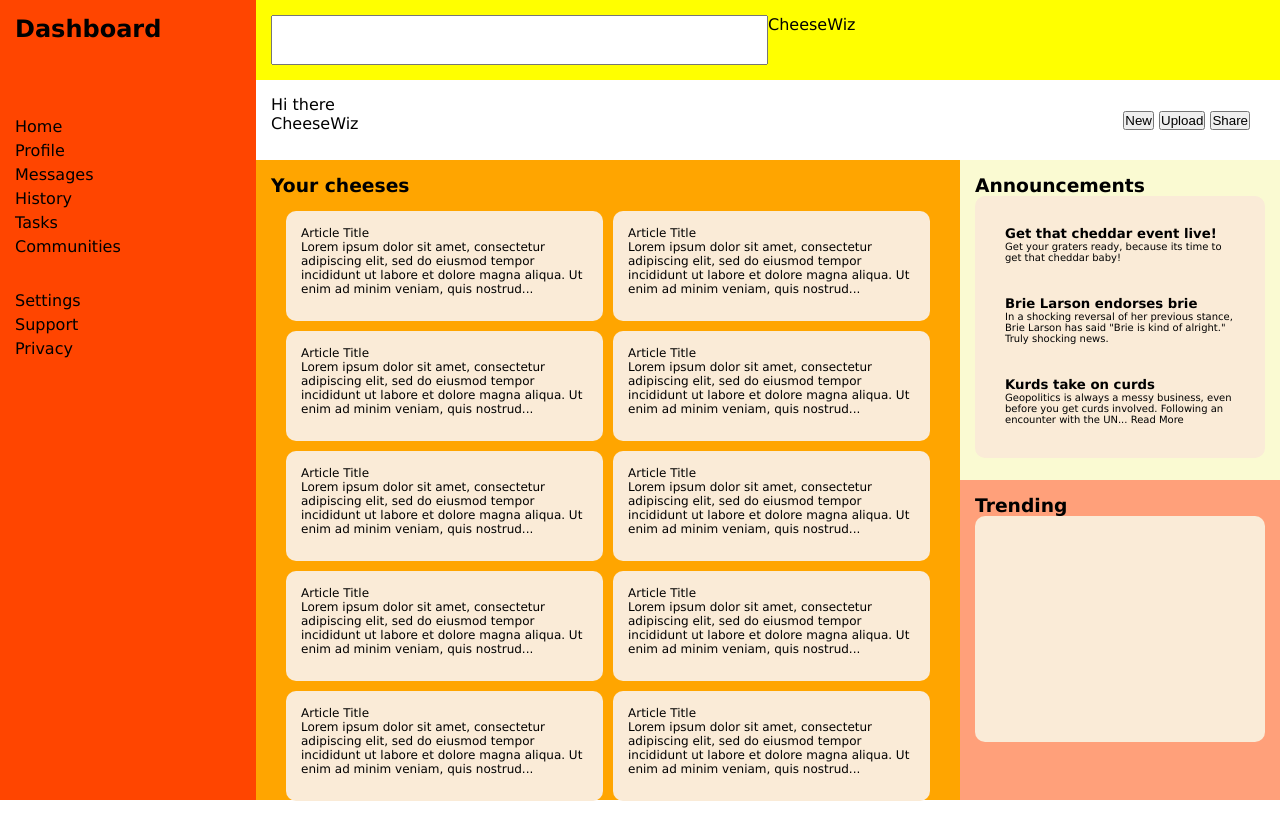
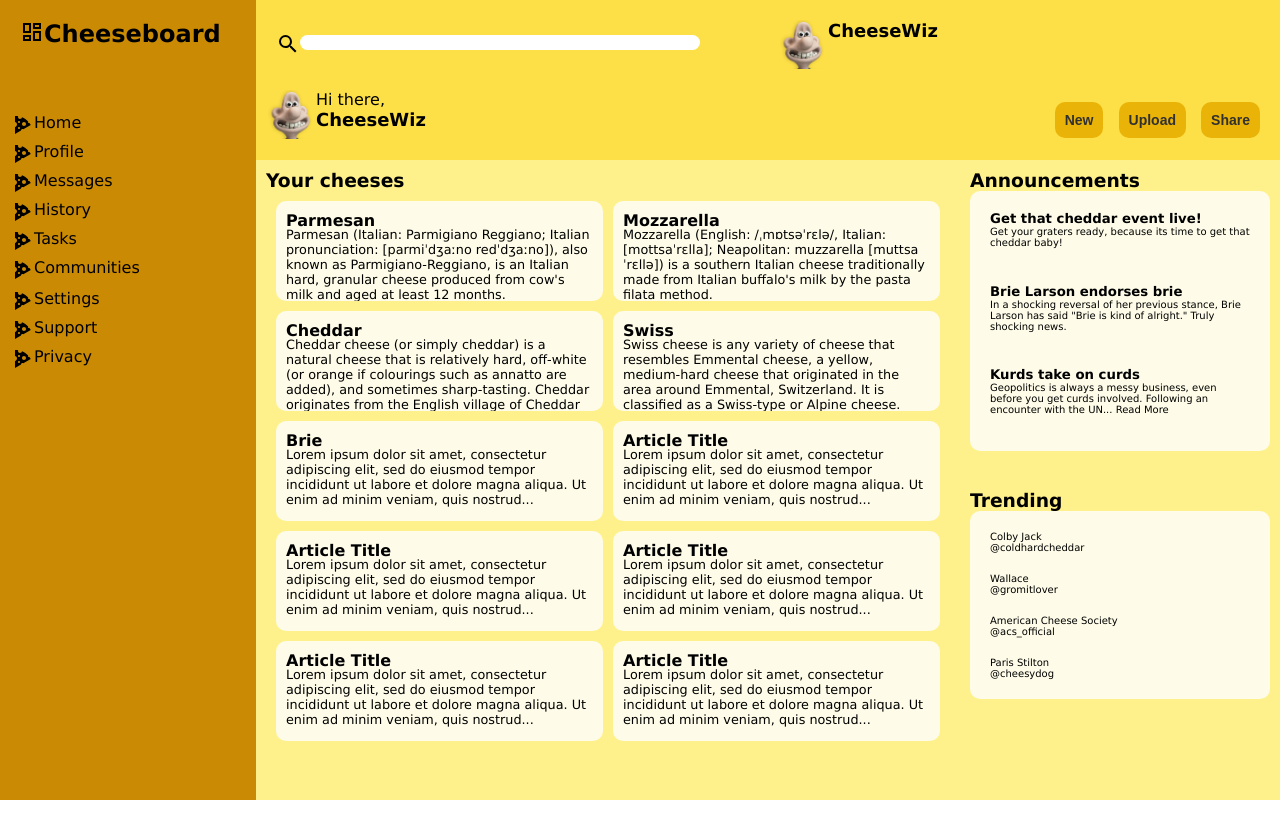
Before and after one commit to lawsonnuland/admin-dashboard, a plain HTML site: page index.html in a window 1280 px wide. Drawn offline with Linux system fonts and the light colour scheme.

Commit message:
Added images, improved styling and added scrolling for ease of use

```diff
--- a/index.html
+++ b/index.html
@@ -10,29 +10,40 @@
 <body>
     <div class="container">
         <div class="dashboard">
-            <h2>Dashboard</h2>
+            <div>
+                <img src="images/view-dashboard-outline.svg" alt="">
+                <h2>Cheeseboard</h2>
+            </div>
+
             <ul>
-                <li>Home</li>
-                <li>Profile</li>
-                <li>Messages</li>
-                <li>History</li>
-                <li>Tasks</li>
-                <li>Communities</li>
+                <li><img src="images/cheese.svg" alt="">Home</li>
+                <li><img src="images/cheese.svg" alt="">Profile</li>
+                <li><img src="images/cheese.svg" alt="">Messages</li>
+                <li><img src="images/cheese.svg" alt="">History</li>
+                <li><img src="images/cheese.svg" alt="">Tasks</li>
+                <li><img src="images/cheese.svg" alt="">Communities</li>
             </ul>
             <ul>
-                <li>Settings</li>
-                <li>Support</li>
-                <li>Privacy</li>
+                <li><img src="images/cheese.svg" alt="">Settings</li>
+                <li><img src="images/cheese.svg" alt="">Support</li>
+                <li><img src="images/cheese.svg" alt="">Privacy</li>
             </ul>
         </div>
 
         <div class="search">
-            <input type="text" name="" id="">
-            <p>CheeseWiz</p>
+            <div>
+                <img src="images/magnify.svg" alt="" >
+                <input type="text" name="" id="">
+            </div>
+            <div>
+                <img src="images/profile.png" alt="" class="profilepic">
+                <p class="user">CheeseWiz</p>
+            </div>
         </div>
 
         <div class="greeting">
-            <p>Hi there<br> CheeseWiz</p>
+            <img src="images/profile.png" alt="" class="profilepic">
+            <p>Hi there,<br> <span class="user">CheeseWiz</span></p>
             <div class="buttons">
                 <button>New</button>
                 <button>Upload</button>
@@ -44,23 +55,23 @@
             <h3>Your cheeses</h3>
             <div class="cards">
                 <div class="card">
-                    <p class="title">Article Title</p>
-                    <p>Lorem ipsum dolor sit amet, consectetur adipiscing elit, sed do eiusmod tempor incididunt ut labore et dolore magna aliqua. Ut enim ad minim veniam, quis nostrud...</p>
+                    <p class="title">Parmesan</p>
+                    <p>Parmesan (Italian: Parmigiano Reggiano; Italian pronunciation: [parmiˈdʒaːno redˈdʒaːno]), also known as Parmigiano-Reggiano, is an Italian hard, granular cheese produced from cow's milk and aged at least 12 months.</p>
                   </div>
                   <div class="card">
-                    <p class="title">Article Title</p>
-                    <p>Lorem ipsum dolor sit amet, consectetur adipiscing elit, sed do eiusmod tempor incididunt ut labore et dolore magna aliqua. Ut enim ad minim veniam, quis nostrud...</p>
+                    <p class="title">Mozzarella</p>
+                    <p>Mozzarella (English: /ˌmɒtsəˈrɛlə/, Italian: [mottsaˈrɛlla]; Neapolitan: muzzarella [muttsaˈrɛllə]) is a southern Italian cheese traditionally made from Italian buffalo's milk by the pasta filata method.</p>
                   </div>
                   <div class="card">
-                    <p class="title">Article Title</p>
-                    <p>Lorem ipsum dolor sit amet, consectetur adipiscing elit, sed do eiusmod tempor incididunt ut labore et dolore magna aliqua. Ut enim ad minim veniam, quis nostrud...</p>
+                    <p class="title">Cheddar</p>
+                    <p>Cheddar cheese (or simply cheddar) is a natural cheese that is relatively hard, off-white (or orange if colourings such as annatto are added), and sometimes sharp-tasting. Cheddar originates from the English village of Cheddar in Somerset.</p>
                   </div>
                   <div class="card">
-                    <p class="title">Article Title</p>
-                    <p>Lorem ipsum dolor sit amet, consectetur adipiscing elit, sed do eiusmod tempor incididunt ut labore et dolore magna aliqua. Ut enim ad minim veniam, quis nostrud...</p>
+                    <p class="title">Swiss</p>
+                    <p>Swiss cheese is any variety of cheese that resembles Emmental cheese, a yellow, medium-hard cheese that originated in the area around Emmental, Switzerland. It is classified as a Swiss-type or Alpine cheese. Some types of Swiss cheese have a distinctive appearance, as the blocks or rounds of the cheese are riddled with holes known as "eyes". Swiss cheese without eyes is known as "blind".</p>
                   </div>
                   <div class="card">
-                    <p class="title">Article Title</p>
+                    <p class="title">Brie</p>
                     <p>Lorem ipsum dolor sit amet, consectetur adipiscing elit, sed do eiusmod tempor incididunt ut labore et dolore magna aliqua. Ut enim ad minim veniam, quis nostrud...</p>
                   </div>
                   <div class="card">
@@ -108,23 +119,23 @@
             <div class="trendingpeople">
                 <div>
                     <img src="" alt="">
-                    <p></p>
-                    <p></p>
+                    <p>Colby Jack</p>
+                    <p>@coldhardcheddar</p>
                 </div>
                 <div>
                     <img src="" alt="">
-                    <p></p>
-                    <p></p>
+                    <p>Wallace</p>
+                    <p>@gromitlover</p>
                 </div>
                 <div>
                     <img src="" alt="">
-                    <p></p>
-                    <p></p>
+                    <p>American Cheese Society</p>
+                    <p>@acs_official</p>
                 </div>
                 <div>
                     <img src="" alt="">
-                    <p></p>
-                    <p></p>
+                    <p>Paris Stilton</p>
+                    <p>@cheesydog</p>
                 </div>
             </div>
         </div>
--- a/styles.css
+++ b/styles.css
@@ -1,6 +1,11 @@
 * {
     margin: 0;
     padding: 0%;
+    text-overflow: hidden;
+}
+::-webkit-scrollbar {
+    background: transparent;
+    width: 0;
 }
 
 .container {
@@ -11,12 +16,12 @@
 }
 
 .container div {
-    padding: 15px;
+    padding: 10px;
     font-family: 'Lucida Sans', 'Lucida Sans Regular', 'Lucida Grande', 'Lucida Sans Unicode', Geneva, Verdana, sans-serif;
 }
 
 .dashboard {
-    background-color: orangered;
+    background-color: #ca8a04;
     grid-row: 1/5;
     display: grid;
     row-gap: 20px;
@@ -25,26 +30,42 @@
 
 .search {
     grid-column: 2/4;
-    background-color: yellow;
+    background-color: #fde047;
     display: grid;
     grid-template-columns: 1fr 1fr;
+}
+
+.search div {
+    align-content: center;
+}
+
+.user {
+    font-size: 18px;
+    font-weight: bold;
+}
+
+.profilepic {
+    max-width: 50px;
+    max-height: 50px;
 }
 
 .greeting {
     grid-column: 2/4;
     display: grid;
-    grid-template-columns: 1fr 1fr;
+    grid-template-columns: 50px 1fr 1fr;
+    background-color: #fde047;
 }
 
 .buttons {
     justify-self: end;
+    align-self: center;
 }
 
 .projects {
-    background-color: orange;
+    background-color: #fef08a;
     grid-row: 3/5;
+    overflow: scroll;
 }
-
 
 .cards{
     display: grid;
@@ -53,30 +74,37 @@
 }
 
 .card {
-    background-color: antiquewhite;
+    background-color: #fefce8;
     height: 80px;
     border-radius: 10px;
     border-left: 5px;
     border-color: red;
+    overflow: scroll;
 }
 
 .card p {
-    font-size: 12px;
+    font-size: max(10px, 80%);
+    display: block;
+    overflow: hidden;
+    text-overflow: ellipsis;
 }
 
-.title {
-    font-size: 18px;
+.card .title {
+    font-size: 16px;
+    font-weight: bold;
+    height: 1em;
 }
 
 .announcements {
-    background-color: lightgoldenrodyellow;
+    background-color: #fef08a;
 }
 
 .announcementcards {
-    background-color: antiquewhite;
+    background-color: #fefce8;
     display: grid;
     border-radius: 10px;
     height: 80%;
+    overflow: scroll;
 }
 
 .announcementcards div p {
@@ -84,12 +112,13 @@
 }
 
 .trending {
-    background-color: lightsalmon;
+    background-color: #fef08a;
 }
 
 .trendingpeople {
-    background-color: antiquewhite;
+    background-color: #fefce8;
     border-radius: 10px;
+    font-size: 10px;
 }
 
 ul {
@@ -98,4 +127,26 @@ ul {
 
 li {
     padding-top: 5px;
+    padding-bottom: 5px;
 }
+
+input {
+    border-radius: 15px;
+    border: 0;
+    width: max(400px, 40%);
+}
+
+button {
+    margin-left: 10px;
+    padding: 10px;
+    border-radius: 10px;
+    background-color: #eab308;
+    font-weight: bold;
+    border: 0px;
+    font-size: 14px;
+    color: rgb(49, 49, 49);
+}
+
+img {
+    float: left;
+}
```
Also changed, not shown: images/cheese.svg (added), images/magnify.svg (added), images/profile.png (added), images/view-dashboard-outline.svg (added).
